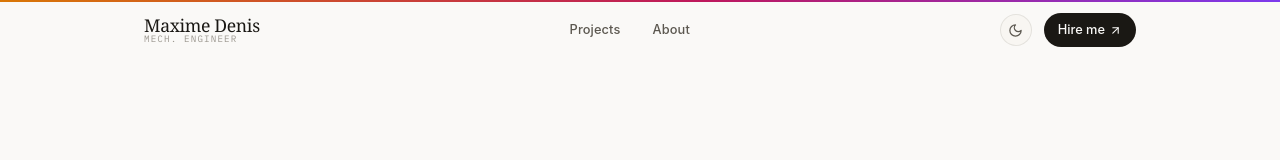
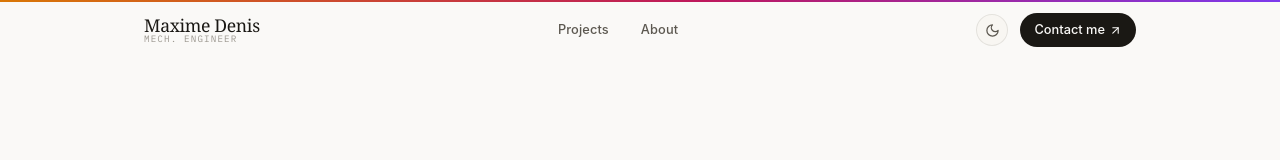
Before and after one commit to maximedns5/Portfolio_Animated, a React (Vite) app: page / in a window 1280 px wide. Shown: the top 160 px of the page. Built offline with nearby package versions, Linux system fonts and the light colour scheme; a web font is replaced by a local one.

Commit message:
fix: rename 'Hire me' to 'Contact me' in nav

```diff
--- a/src/components/Layout/Nav.tsx
+++ b/src/components/Layout/Nav.tsx
@@ -96,7 +96,7 @@ export default function Nav() {
             className={styles.ctaButton}
             aria-label="Contact"
           >
-            <span>Hire me</span>
+            <span>Contact me</span>
             <ArrowUpRight size={13} />
           </a>
         </div>
```
